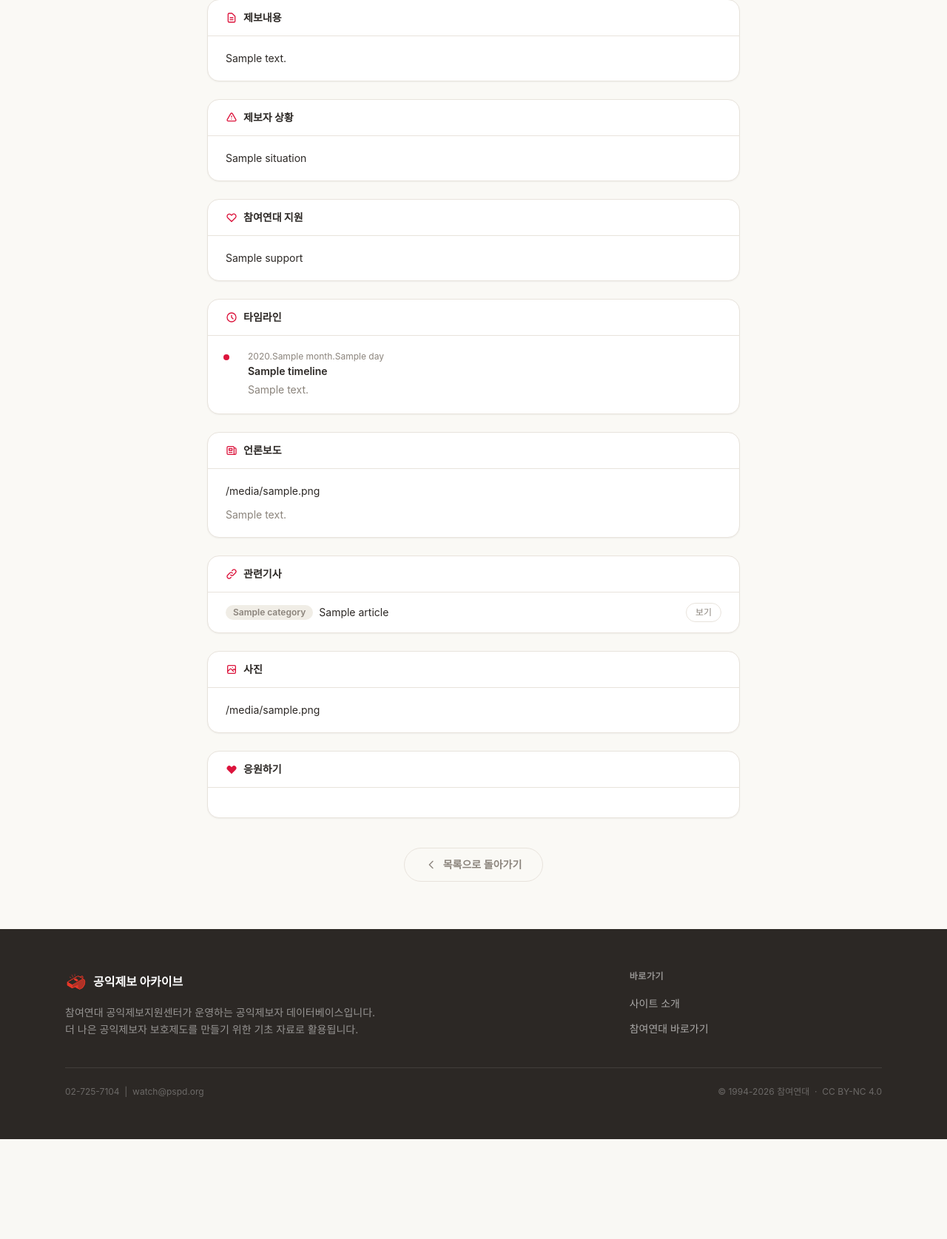
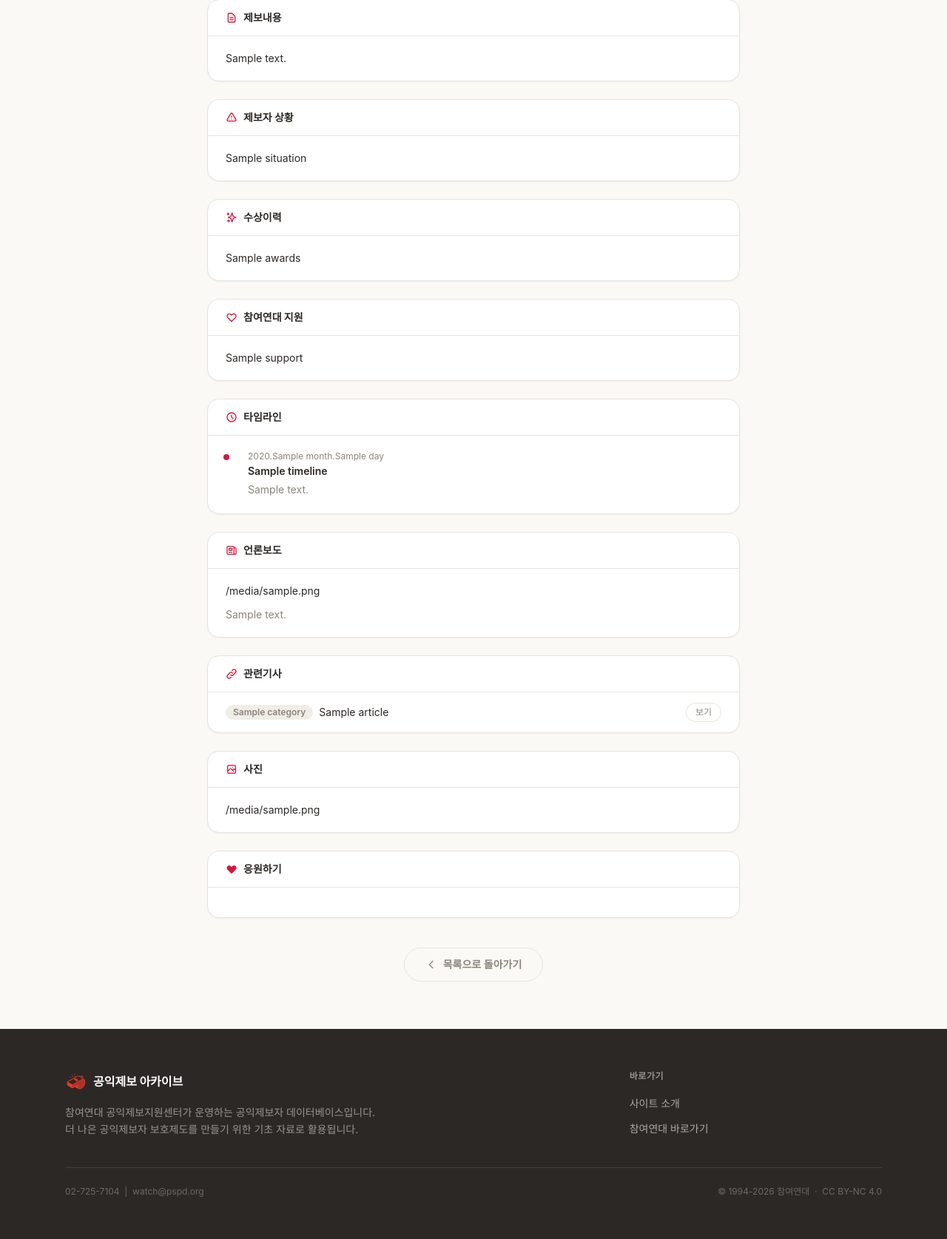
Before and after one commit to siesto-rivera/whistle, a Django app: template whistle/templates/whistle/public_detail.html in a window 1280 px wide. Shown: the part 889-2564 px from the top of the page at 74% size. Before the commit the page ends 2429 px from the top, so only its background shows below. Run offline with Django 4.2, Linux system fonts and the light colour scheme; the template is opened without the code that fills it: most values are stand-ins (such as "Sample title", 1, 10 or a date in 2020); grey boxes marked "Sample" are stand-in pictures; form fields are guessed from the names that the template uses; some libraries are stand-ins or nearby versions; some web fonts are replaced.

Commit message:
공개 상세페이지에 수상이력 섹션 추가 및 폼 템플릿 수정
Co-Authored-By: Claude Opus 4.6 (1M context) <noreply@anthropic.com>

```diff
--- a/whistle/templates/whistle/public_detail.html
+++ b/whistle/templates/whistle/public_detail.html
@@ -232,6 +232,18 @@
         </div>
         {% endif %}
 
+        {# 수상이력 #}
+        {% if case.awards %}
+        <div class="bg-white rounded-2xl border border-stone overflow-hidden shadow-sm">
+            <div class="px-6 py-3.5 border-b border-stone flex items-center gap-2">
+                <svg class="w-4 h-4 text-accent" fill="none" stroke="currentColor" viewBox="0 0 24 24">
+                    <path stroke-linecap="round" stroke-linejoin="round" stroke-width="2" d="M5 3v4M3 5h4M6 17v4m-2-2h4m5-16l2.286 6.857L21 12l-5.714 2.143L13 21l-2.286-6.857L5 12l5.714-2.143L13 3z"/>
+                </svg>
+                <span class="font-bold text-sm text-ink">수상이력</span>
+            </div>
+            <div class="px-6 py-5 prose-content text-sm">{{ case.awards|safe }}</div>
+        </div>
+        {% endif %}
 
         {# 참여연대 지원 #}
         {% if case.support %}
--- a/whistle/templates/whistle/whistle_form.html
+++ b/whistle/templates/whistle/whistle_form.html
@@ -31,9 +31,9 @@
                             <div class="px-3 py-2 bg-light d-flex align-items-center" style="cursor:pointer;" data-bs-toggle="collapse" data-bs-target="#collapse-{{ field.name }}">
                                 <i class="bi bi-chevron-right me-2 collapse-icon-{{ field.name }}"></i>
                                 <span class="fw-bold">{{ field.label }}</span>
-                                {% if field.value|striptags|truncatewords:1 != "" %}<span class="badge bg-primary bg-opacity-10 text-primary ms-2">입력됨</span>{% endif %}
+                                {% if field.value and field.value|striptags|truncatewords:1 != "" %}<span class="badge bg-primary bg-opacity-10 text-primary ms-2">입력됨</span>{% endif %}
                             </div>
-                            <div class="collapse {% if field.value|striptags|truncatewords:1 != "" %}show{% endif %}" id="collapse-{{ field.name }}">
+                            <div class="collapse {% if field.value and field.value|striptags|truncatewords:1 != '' %}show{% endif %}" id="collapse-{{ field.name }}">
                                 <div class="p-3 pt-0">
                                     {{ field }}
                                 </div>
```
